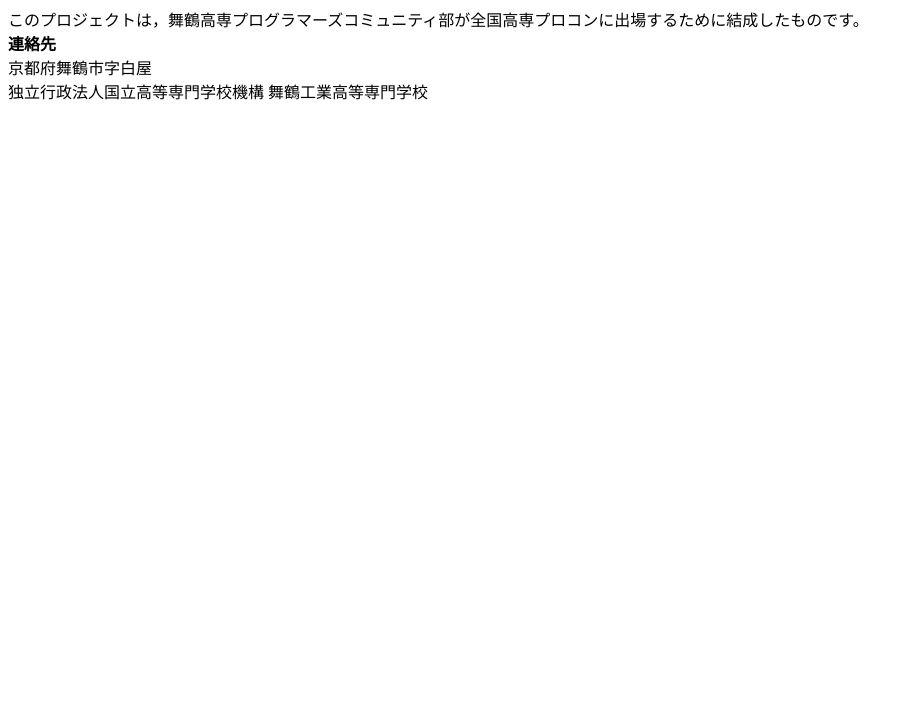
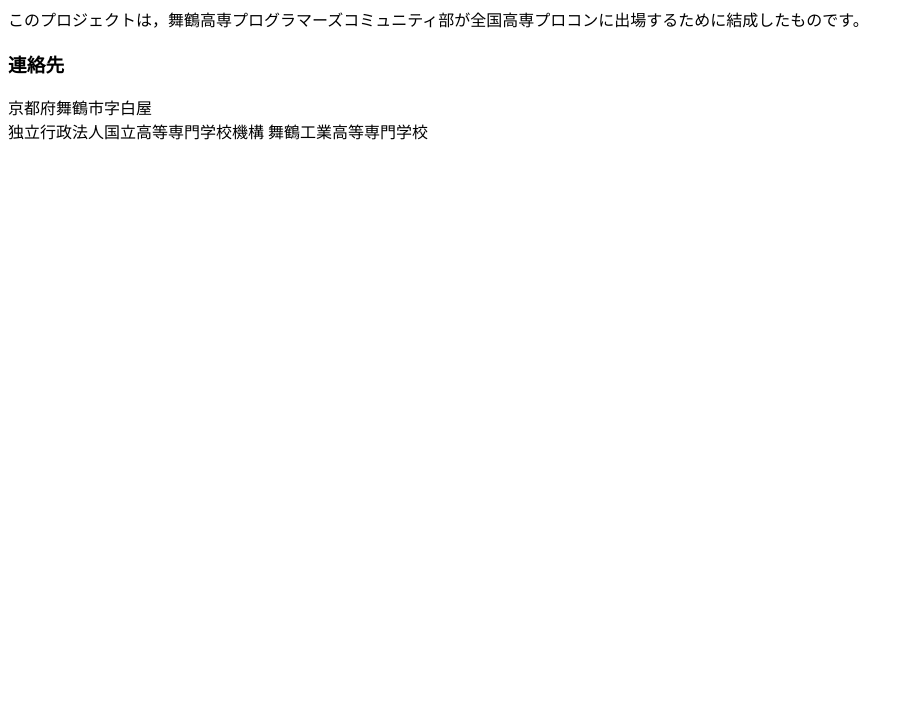
Before and after one commit to s-hirata0831/html_begin01, a plain HTML site: page index.html in a window 1280 px wide. Shown: the part 73-800 px from the top of the page, without its empty margins (0-914 px from the left). Drawn offline with Linux system fonts and the light colour scheme.

Commit message:
微調整

```diff
--- a/index.html
+++ b/index.html
@@ -6,9 +6,9 @@
     </head>
     <body>
         <h1>Hello,World</h1>
-        <p>このプロジェクトは，舞鶴高専プログラマーズコミュニティ部が全国高専プロコンに出場するために結成したものです。<br>
-        <strong>連絡先</strong><br>
-        京都府舞鶴市字白屋<br>
+        <p>このプロジェクトは，舞鶴高専プログラマーズコミュニティ部が全国高専プロコンに出場するために結成したものです。</p>
+        <h3><strong>連絡先</strong><br></h3>
+        <p>京都府舞鶴市字白屋<br>
         独立行政法人国立高等専門学校機構 舞鶴工業高等専門学校</p>
     </body>
 </html>
```
